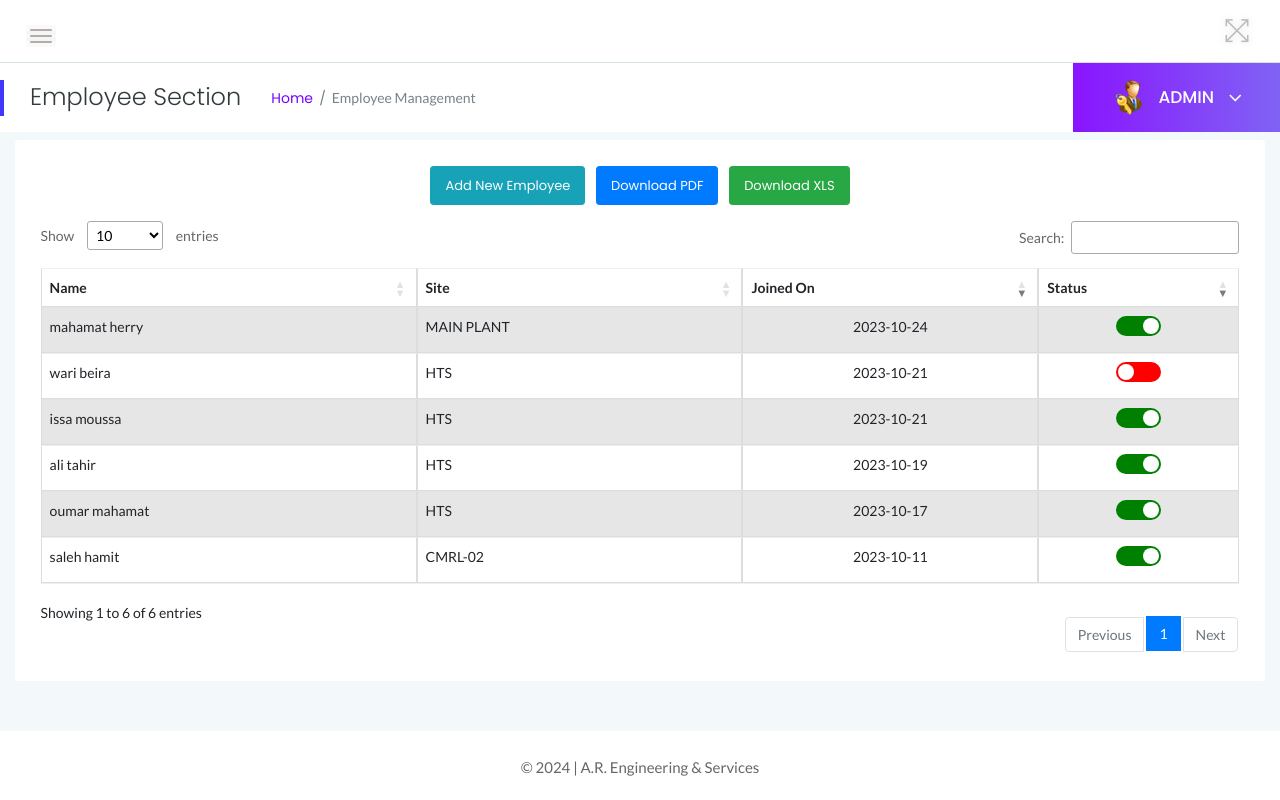
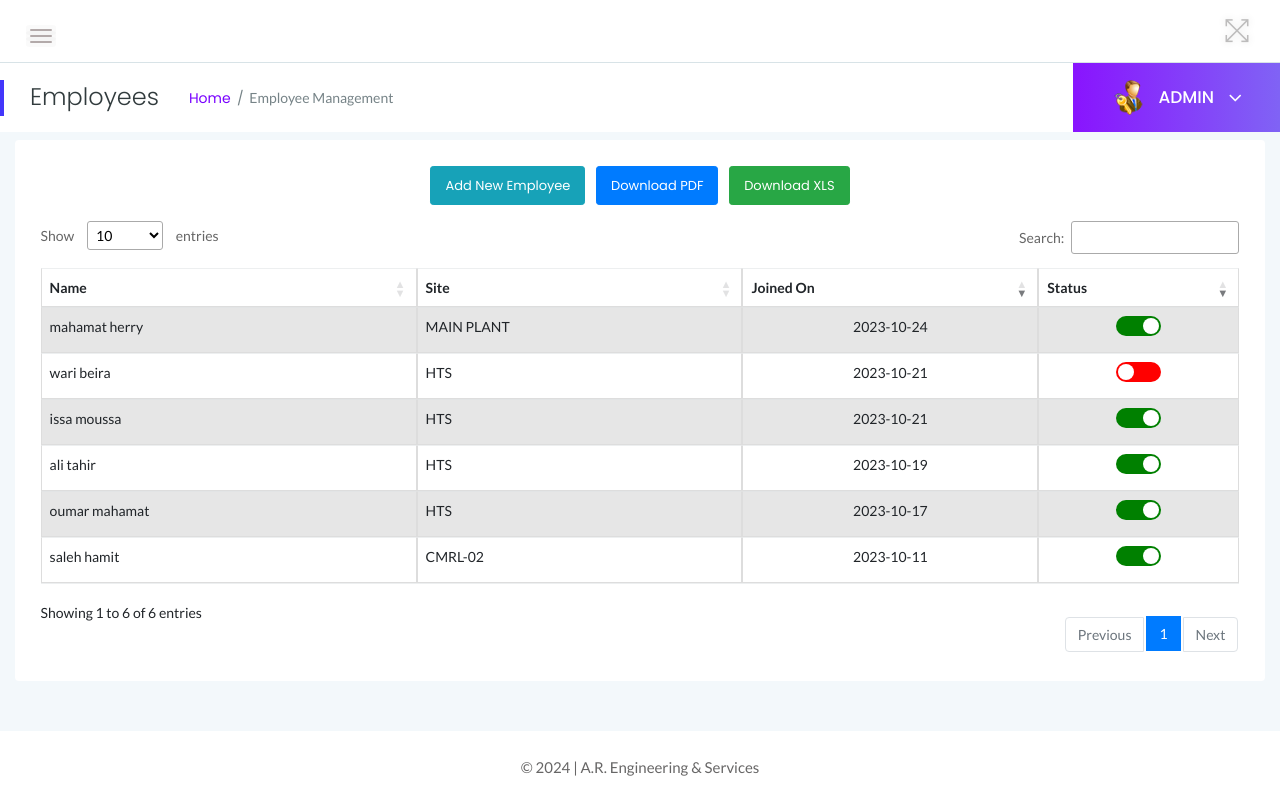
Before and after one commit to ThatNinjaGuy/employee-management-system, a PHP site: page /admin/employees.php in a window 1280 px wide. Run offline with PHP 8.4, Linux system fonts and the light colour scheme; a user stored in the database is signed in; data comes from the database, SQL or seed files in the repository; some libraries are stand-ins or nearby versions.

Commit message:
Updated UI text

```diff
--- a/admin/employees.php
+++ b/admin/employees.php
@@ -172,7 +172,7 @@
                 <div class="row align-items-center">
                     <div class="col-sm-6">
                         <div class="breadcrumbs-area clearfix">
-                            <h4 class="page-title pull-left">Employee Section</h4>
+                            <h4 class="page-title pull-left">Employees</h4>
                             <ul class="breadcrumbs pull-left">
                                 <li><a href="dashboard.php">Home</a></li>
                                 <li><span>Employee Management</span></li>
```
